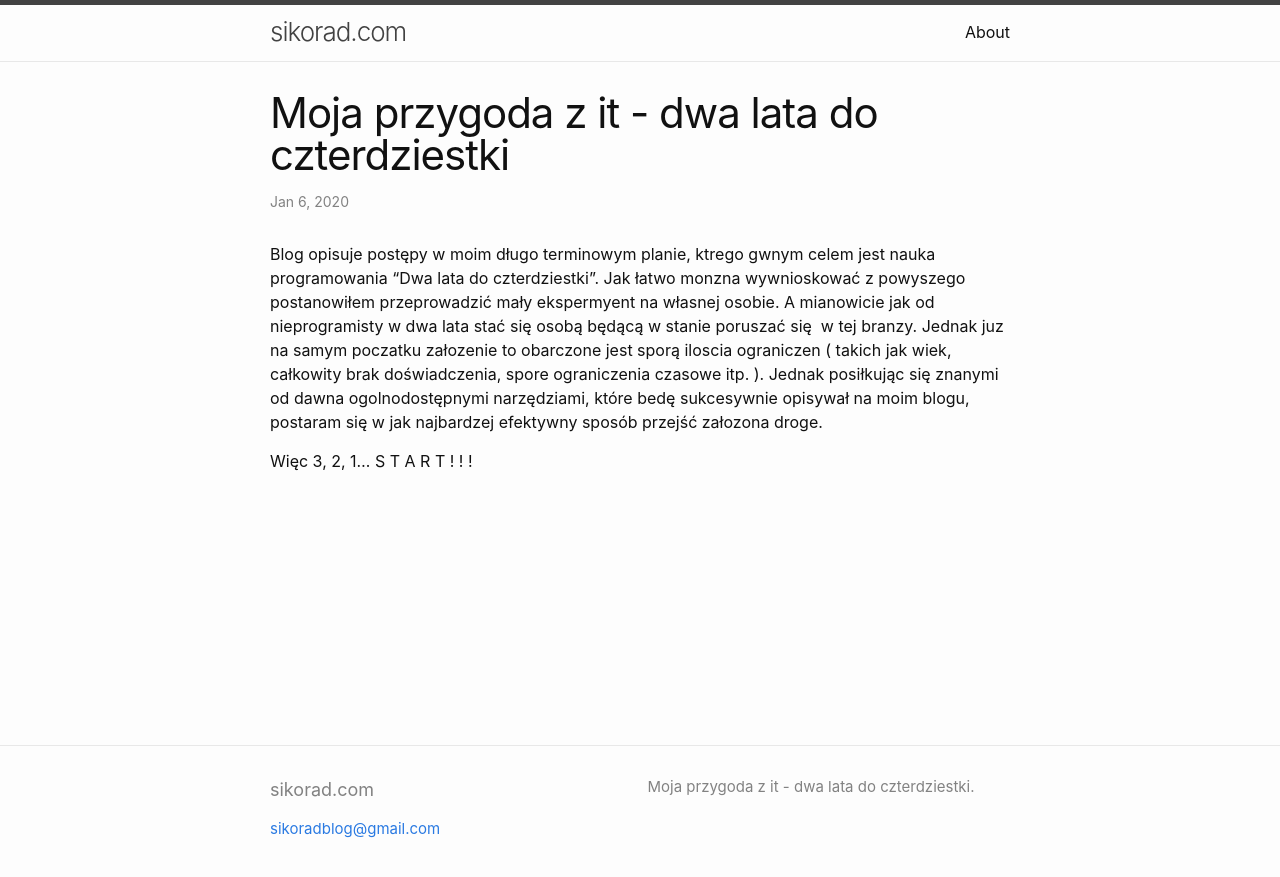
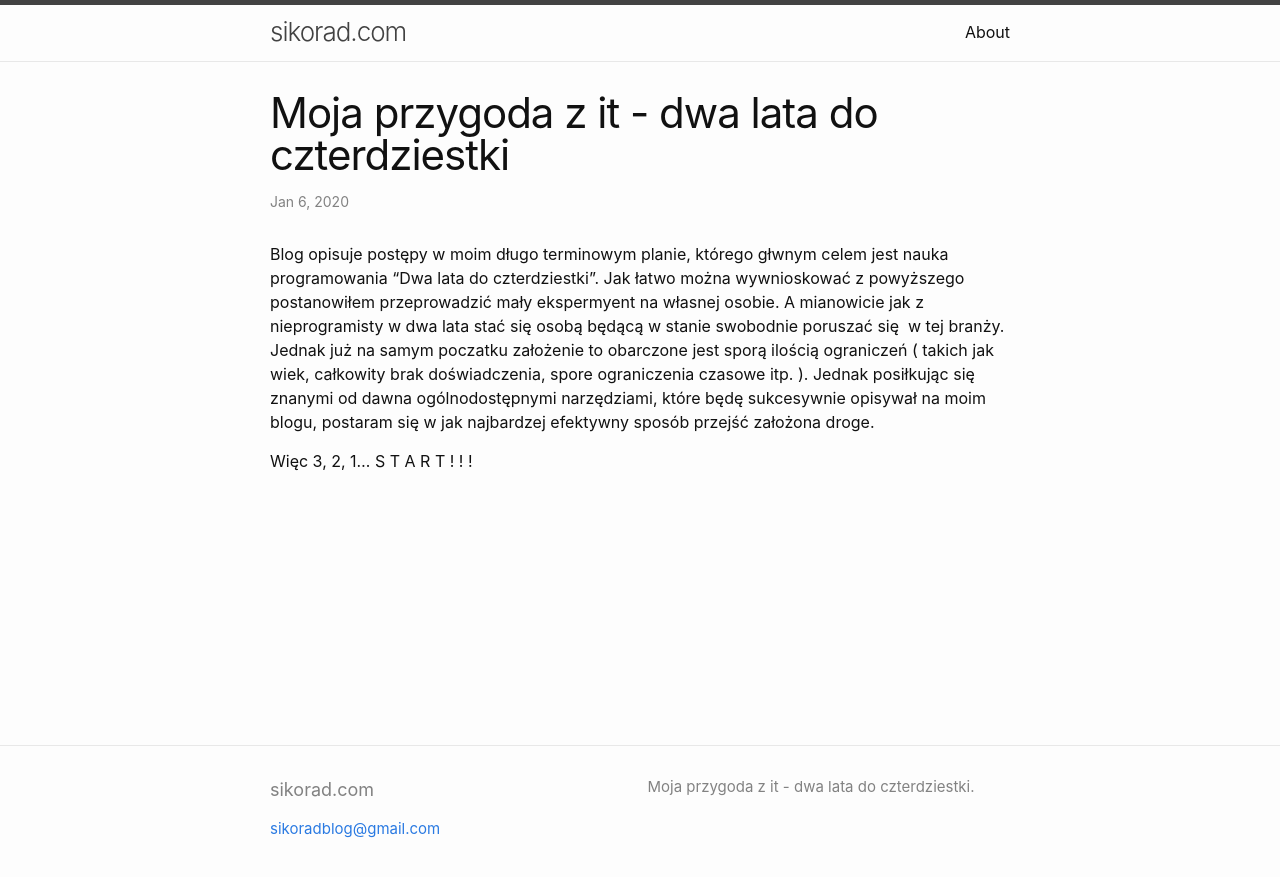
Before and after one commit to efiksio/sikorad, a Jekyll site: the page built from _posts/2020-01-06-welcome-to-jekyll.markdown, in a window 1280 px wide. Shown: the top 877 px of the page. Built offline with Jekyll 4.4.1, drawn with Linux system fonts in a browser that asks for light colours.

Commit message:
polskie znaki

```diff
--- a/_posts/2020-01-06-welcome-to-jekyll.markdown
+++ b/_posts/2020-01-06-welcome-to-jekyll.markdown
@@ -4,12 +4,12 @@ title:  "Moja przygoda z it - dwa lata do czterdziestki"
 date:   2020-01-06 18:59:26 +0000
 categories: it
 ---
-Blog opisuje postępy w moim długo terminowym planie, ktrego gwnym celem jest nauka programowania
-"Dwa lata do czterdziestki". Jak łatwo monzna wywnioskować z powyszego postanowiłem przeprowadzić mały
-ekspermyent na własnej osobie. A mianowicie jak od nieprogramisty w dwa lata stać się osobą
-będącą w stanie poruszać się  w tej branzy. Jednak juz na samym poczatku załozenie to obarczone jest
-sporą iloscia ograniczen ( takich jak wiek, całkowity brak doświadczenia, spore ograniczenia czasowe itp. ).
-Jednak posiłkując się znanymi od dawna ogolnodostępnymi narzędziami, które bedę sukcesywnie opisywał na moim blogu,
-postaram się w jak najbardzej efektywny sposób przejść załozona droge.
+Blog opisuje postępy w moim długo terminowym planie, którego głwnym celem jest nauka programowania
+"Dwa lata do czterdziestki". Jak łatwo można wywnioskować z powyższego postanowiłem przeprowadzić mały
+ekspermyent na własnej osobie. A mianowicie jak z nieprogramisty w dwa lata stać się osobą
+będącą w stanie swobodnie poruszać się  w tej branży. Jednak już na samym poczatku założenie to obarczone jest
+sporą ilością ograniczeń ( takich jak wiek, całkowity brak doświadczenia, spore ograniczenia czasowe itp. ).
+Jednak posiłkując się znanymi od dawna ogólnodostępnymi narzędziami, które będę sukcesywnie opisywał na moim blogu,
+postaram się w jak najbardzej efektywny sposób przejść założona droge.
 
 Więc 3, 2, 1... S T A R T ! ! !
--- a/_posts/2020-01-07-jak-powstala-ta-strona.markdown
+++ b/_posts/2020-01-07-jak-powstala-ta-strona.markdown
@@ -1,6 +1,6 @@
 ---
 layout: post
-title:  "Jak powstala strona sikorad.com"
+title:  "Jak powstała strona sikorad.com"
 date:   2020-01-07 05:10:12 +0000
 categories: it blog jekyll
 ---
```
Also changed, not shown: about.markdown (+1 -7 lines).
